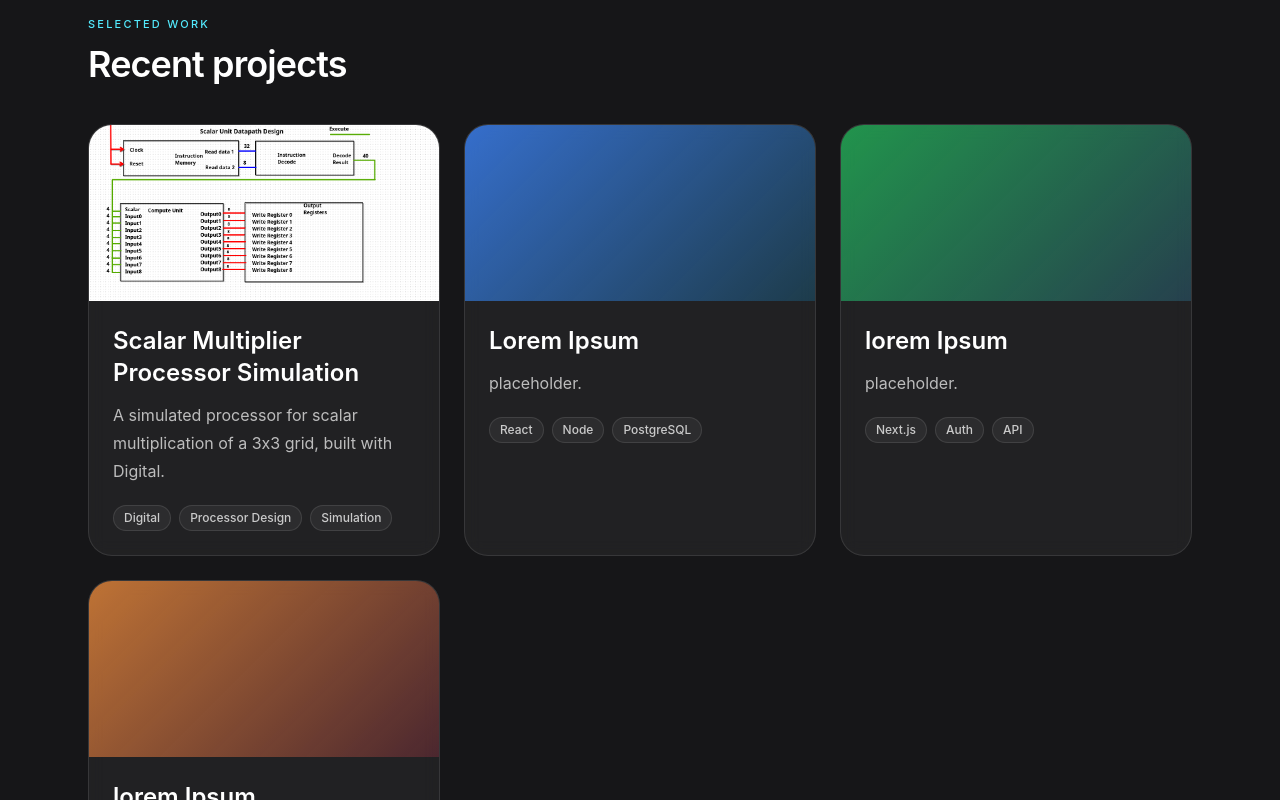
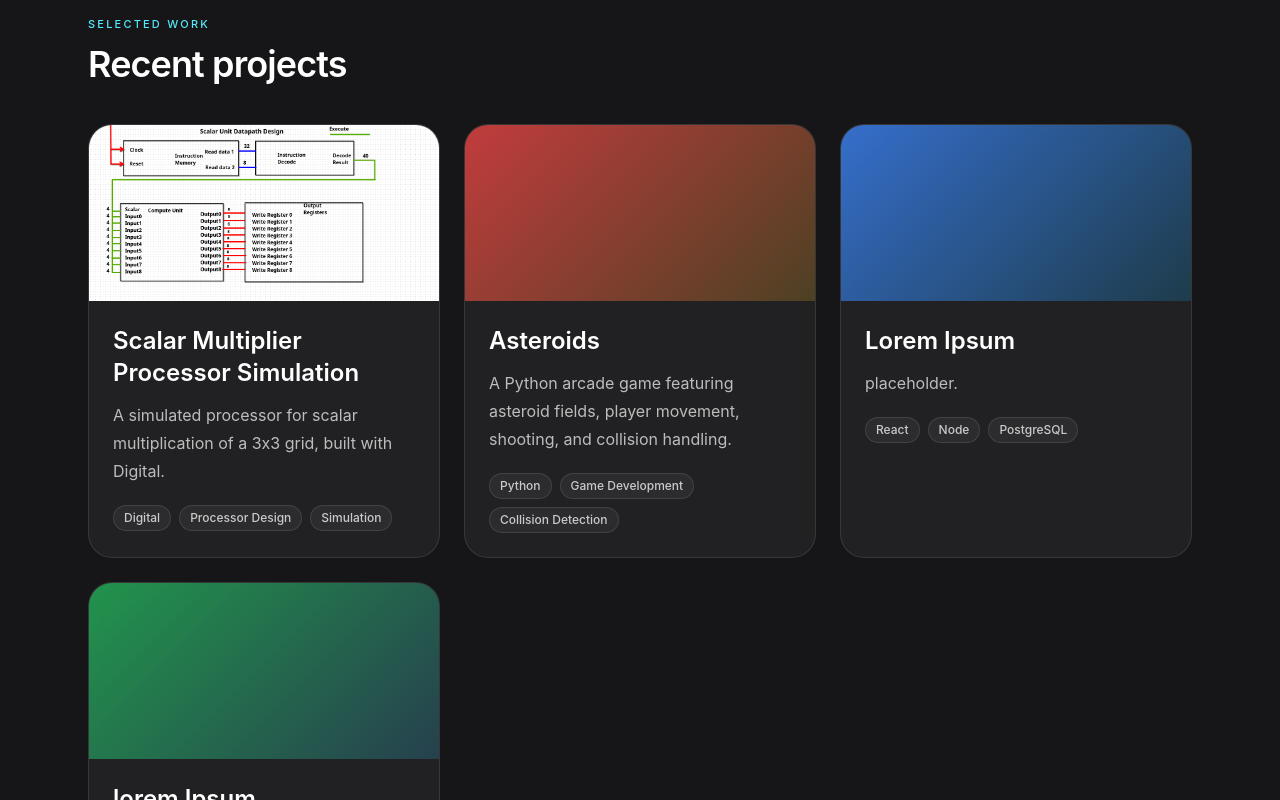
Before and after one commit to fuste-r/fuste-r.github.io, a React (Vite) app: page / in a window 1280 px wide. Shown: the part 1980-2780 px from the top of the page. Built offline with nearby package versions, Linux system fonts and the light colour scheme.

Commit message:
added asteroids to projects

```diff
--- a/src/App.tsx
+++ b/src/App.tsx
@@ -209,6 +209,14 @@ function HomePage() {
                   image: scalarDiagram,
                 },
                 {
+                  title: "Asteroids",
+                  description:
+                    "A Python arcade game featuring asteroid fields, player movement, shooting, and collision handling.",
+                  colors: "linear-gradient(135deg, rgba(239,68,68,0.78), rgba(251,191,36,0.2))",
+                  tags: ["Python", "Game Development", "Collision Detection"],
+                  href: "https://github.com/fuste-r/Asteroids",
+                },
+                {
                   title: "Lorem Ipsum",
                   description:
                     "placeholder.",
@@ -221,13 +229,6 @@ function HomePage() {
                     "placeholder.",
                   colors: "linear-gradient(135deg, rgba(34,197,94,0.7), rgba(56,189,248,0.2))",
                   tags: ["Next.js", "Auth", "API"],
-                },
-                {
-                  title: "lorem Ipsum",
-                  description:
-                    "placeholder.",
-                  colors: "linear-gradient(135deg, rgba(251,146,60,0.72), rgba(244,63,94,0.2))",
-                  tags: ["Python", "Automation", "CLI"],
                 },
               ].map((project) => (
                 <article key={project.title} className="overflow-hidden rounded-3xl border border-white/10 bg-white/5 backdrop-blur-sm">
```
